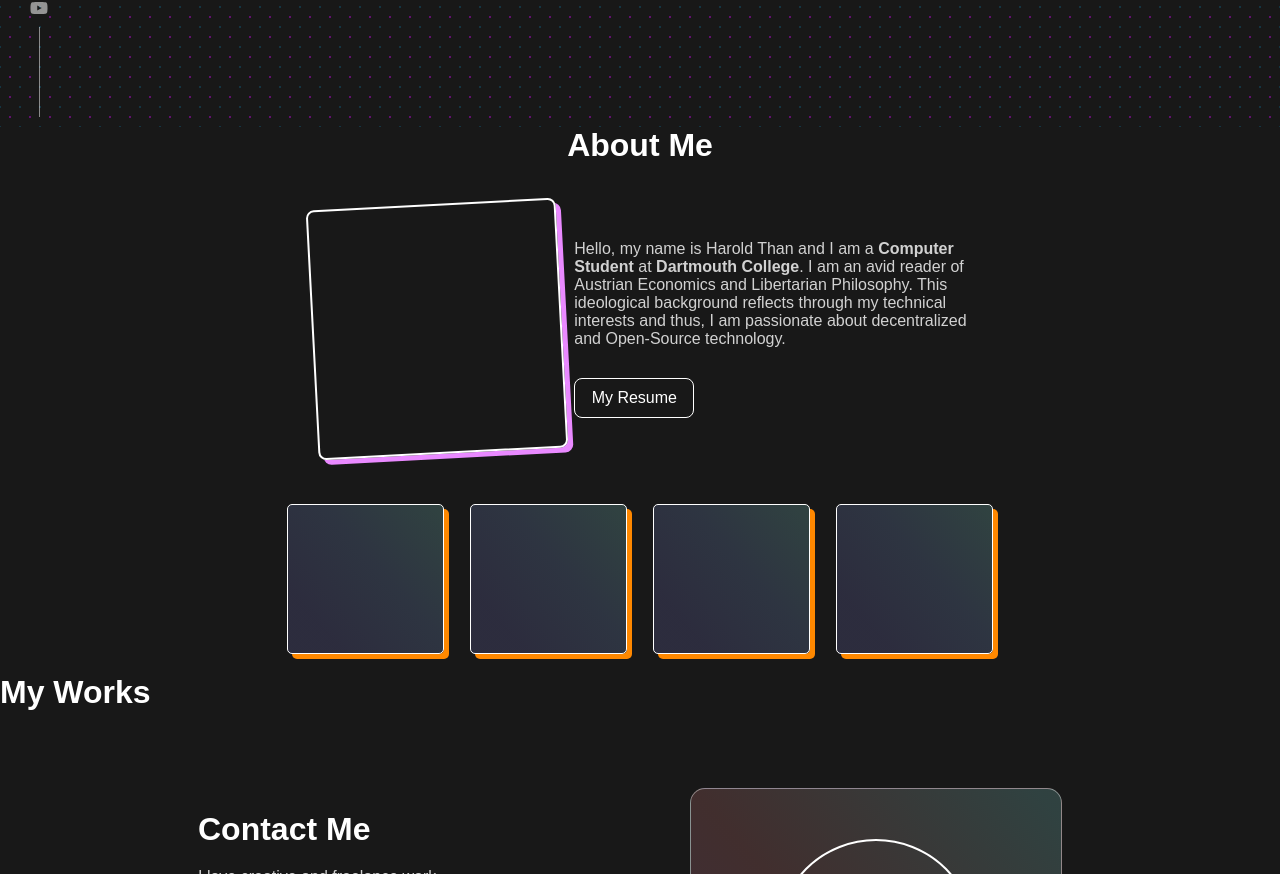
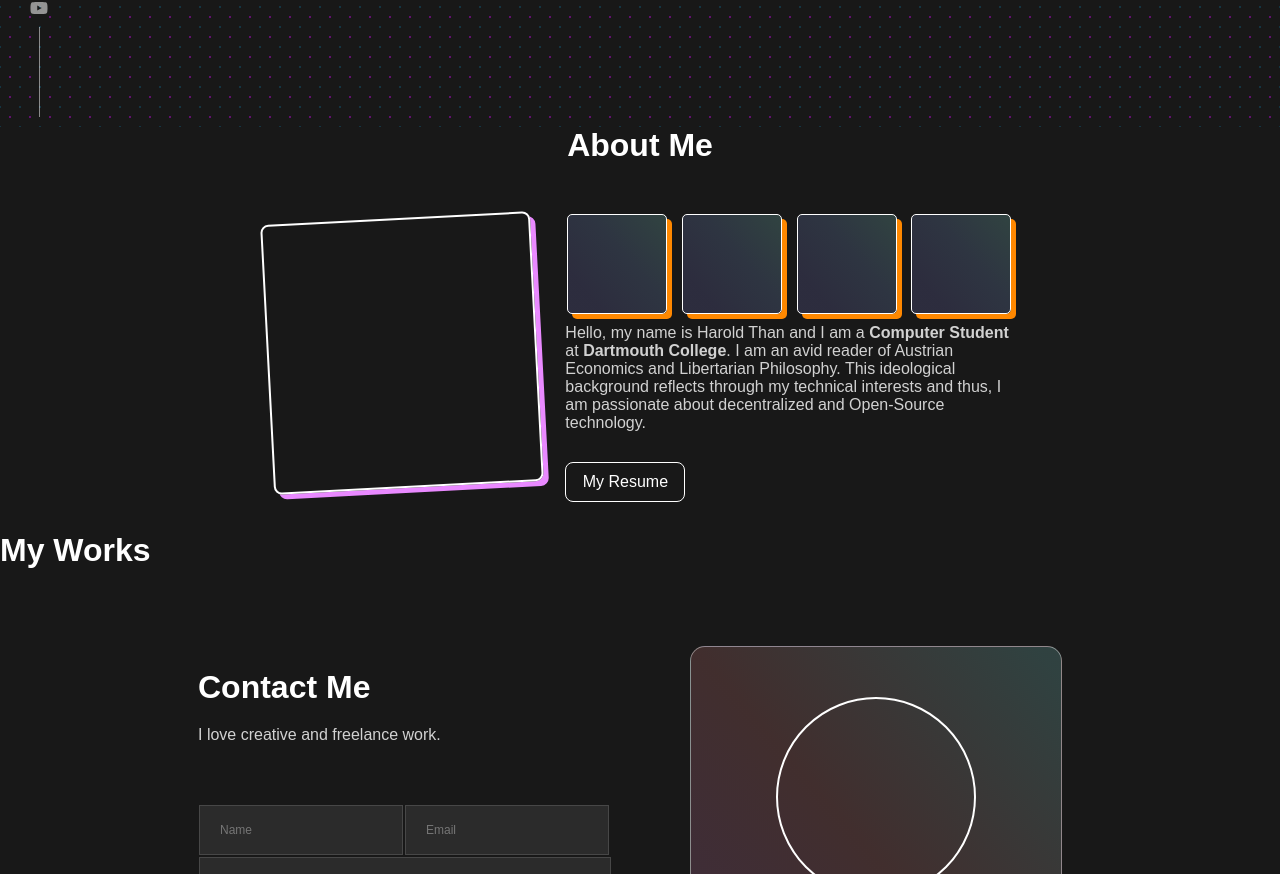
Before and after one commit to thanvinhbaohoang/react-harold-portfolio, a React (Create React App) app: page / in a window 1280 px wide. Shown: the part 673-1547 px from the top of the page. Built offline with nearby package versions, Linux system fonts and the light colour scheme.

Commit message:
Styled About

```diff
--- a/src/App.css
+++ b/src/App.css
@@ -544,15 +544,15 @@ cursor: pointer;
 .about-section{
   display: flex;
   justify-content: space-between;
-  width: 80%;
+  width: 90%;
   margin: auto;
 }
 
 .about-image-container {
-  width: 250px;
+  width: 270px;
   align-self: center;
   justify-content: center;
-  height: 250px;
+  height: 270px;
   border: solid 2px white;
   border-radius: 8px;
   /* background-image: url("images/harold.jpg"); */
@@ -568,6 +568,7 @@ cursor: pointer;
   box-shadow: 2px 2px rgb(2, 30, 35);
   transform: rotate(3deg);
 }
+
 .about-description-and-resume{
   width: 60%;
   display: flex;
@@ -616,9 +617,9 @@ cursor: pointer;
   border: solid white 1px;
   box-shadow: rgb(255, 136, 0) 5px 5px;
   background: linear-gradient(49.21deg, rgba(127, 127, 213, 0.2) 19.87%, rgba(134, 168, 231, 0.2) 58.46%, rgba(145, 234, 228, 0.2) 97.05%)    ;
-  margin: 20px 5px;
-  width: 22%;
-  height: 150px;
+  margin: 10px 2px;
+  width: 100px;
+  height: 100px;
   transition: 0.3s;
 }
 
--- a/src/App.js
+++ b/src/App.js
@@ -78,6 +78,19 @@ function App() {
                 <div class='image-and-description'>
                     <div class = "about-image-container"></div>
                     <div class = 'about-description-and-resume'>
+                        <div class ="tiles" >
+                            <div class = "tile">
+                            </div>
+
+                            <div class = "tile">
+                            </div>
+
+                            <div class = "tile">
+                            </div>
+
+                            <div class = "tile">
+                            </div>
+                        </div>
                         <p class='about-description'> Hello, my name is Harold Than and I am a <b>Computer Student</b> at <b>Dartmouth College</b>. I am an avid reader of Austrian Economics and Libertarian Philosophy.
                             This ideological background reflects through my technical interests and thus, I am passionate about decentralized and Open-Source technology.
                         </p>
@@ -85,19 +98,6 @@ function App() {
                             <p>My Resume</p>
                         </div>
                     </div>
-                </div>
-                <div class ="tiles" >
-                        <div class = "tile">
-                        </div>
-
-                        <div class = "tile">
-                        </div>
-
-                        <div class = "tile">
-                        </div>
-
-                        <div class = "tile">
-                        </div>
                 </div>
 
 
```
